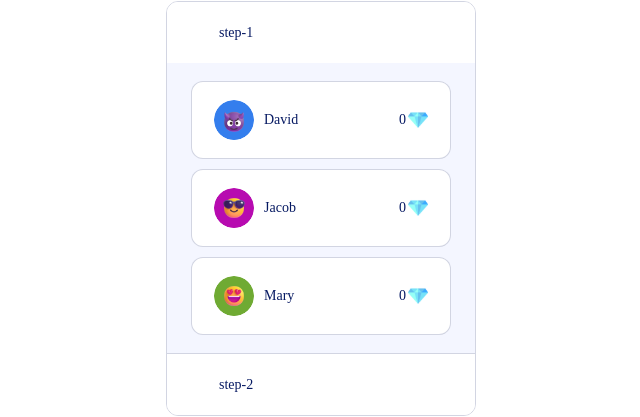
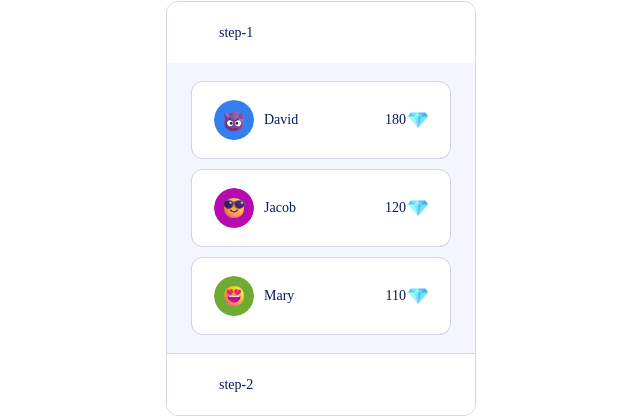
Before and after one commit to jahanftm/Angular-accordion-component, an Angular app: page / in a window 1280 px wide. Shown: the part 123-540 px from the top of the page, without its empty margins (319-959 px from the left). Built offline with nearby package versions, Linux system fonts and the light colour scheme.

Commit message:
Fix: Show score of each item correctly

```diff
--- a/src/app/accordion-item/accordion-item.component.html
+++ b/src/app/accordion-item/accordion-item.component.html
@@ -1,5 +1,5 @@
 <section>
   <img src="assets/emojis/{{image}}.png" alt="">
   <div class="name">{{name}}</div>
-  <app-score-item></app-score-item>
+  <app-score-item [score]="score"></app-score-item>
 </section>
--- a/src/app/accordion-item/accordion-item.component.ts
+++ b/src/app/accordion-item/accordion-item.component.ts
@@ -20,6 +20,7 @@ export class AccordionItemComponent implements OnInit {
   }
 
   ngOnInit(): void {
+    console.log(this.score);
   }
 
 }
--- a/src/app/accordion/list.constant.ts
+++ b/src/app/accordion/list.constant.ts
@@ -1,4 +1,6 @@
-export const List = [
+import { ListModel } from './list.model';
+
+export const List: ListModel[] = [
   {
     title: 'step-1',
     children: [
```
Also changed, not shown: src/app/accordion/list.model.ts (added, +10 -0 lines).
